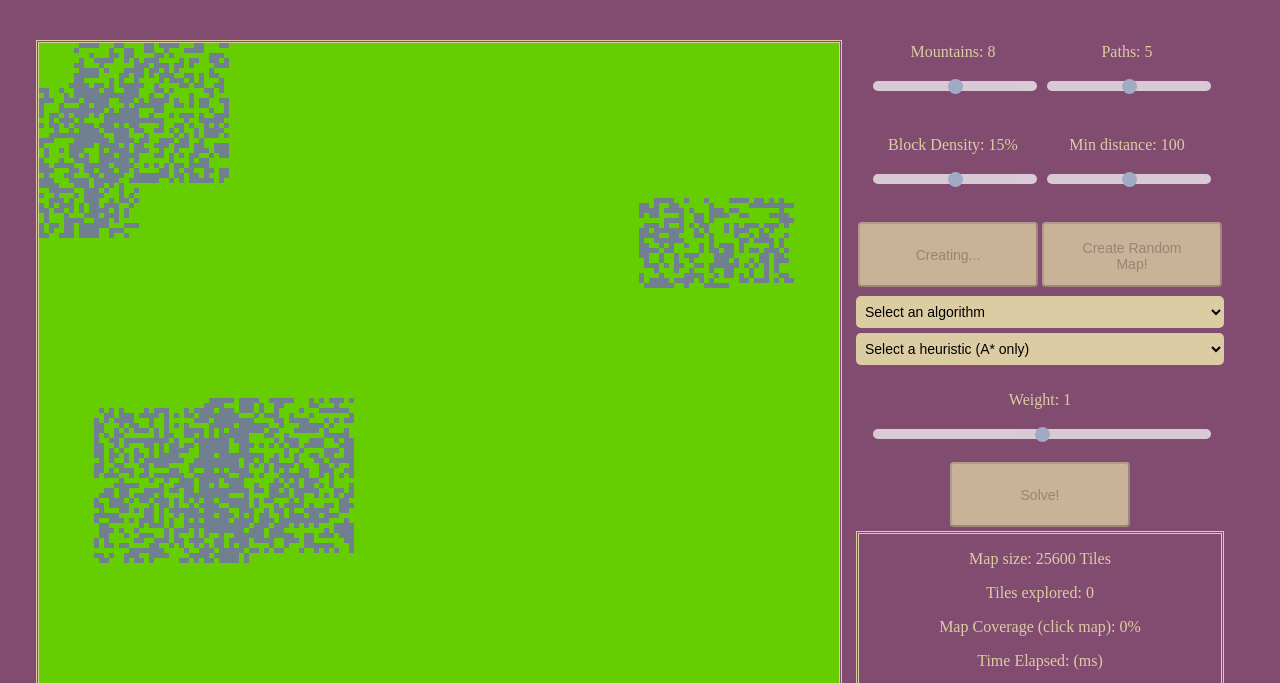
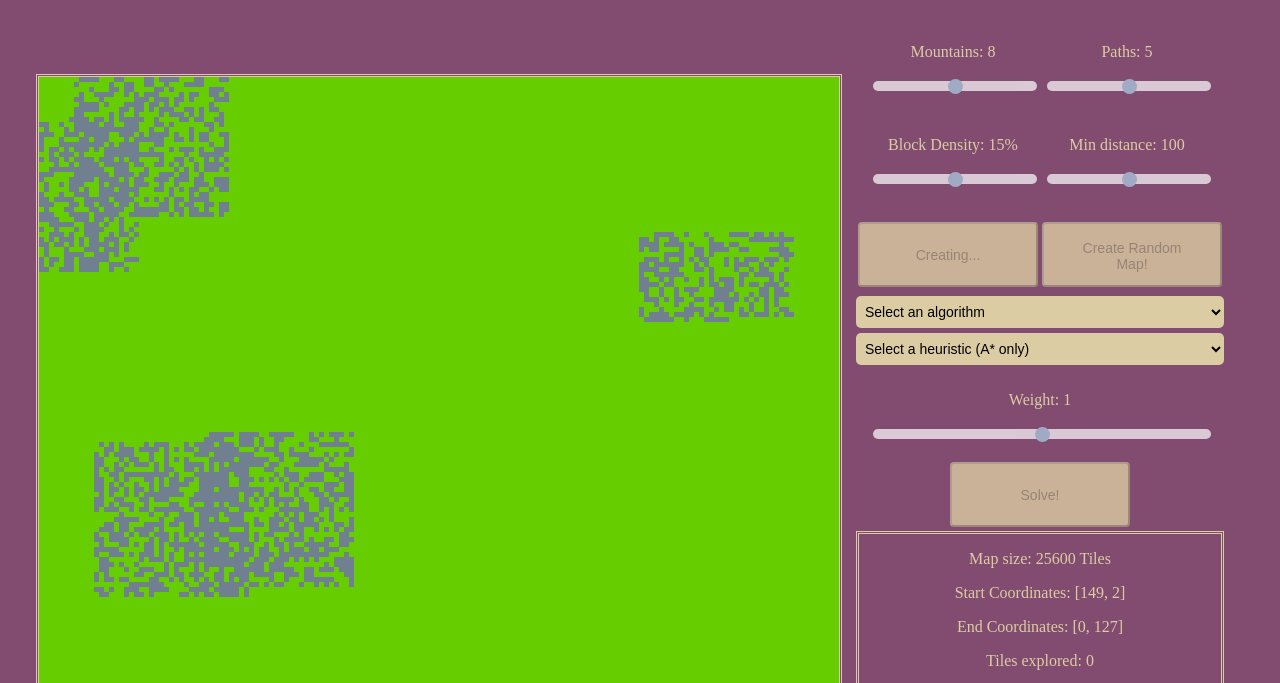
Before and after one commit to AndrewYW/astar-js, a website built with webpack: page index.html in a window 1280 px wide. Both pictures are taken after a click on the button "Create Map!". Shown: the part 76-759 px from the top of the page. Built offline with nearby package versions, Linux system fonts and the light colour scheme.

Commit message:
add coordinate info to box

```diff
--- a/index.html
+++ b/index.html
@@ -105,6 +105,8 @@
 
       <div class="stats-box">
         <p>Map size: 25600 Tiles</p>
+        <p>Start Coordinates: <span id="start-coords"></span></p>
+        <p>End Coordinates: <span id="end-coords"></span></p>
         <p>Tiles explored: <span id="size-count">0</span></p>
         <p>Map Coverage (click map): <span id="size-percent">0</span>%</p>
 
--- a/src/js/index.js
+++ b/src/js/index.js
@@ -71,6 +71,11 @@ document.addEventListener("DOMContentLoaded", () => {
     const minDist = parseInt(distOutput.innerHTML);
     DrawUtil.clearMap(ctx2);
     map = createMap(ctx, centerCount, pathCount, blockRate, minDist, create, random, solve, "Create Map!");
+
+    const startCoords = document.getElementById("start-coords");
+    const endCoords = document.getElementById("end-coords");
+    startCoords.innerHTML = `[${map.startNode.row}, ${map.startNode.col}]`;
+    endCoords.innerHTML = `[${map.endNode.row}, ${map.endNode.col}]`;
   }
 
   let count = 0;
```
Also changed, not shown: dist/bundle.js.
